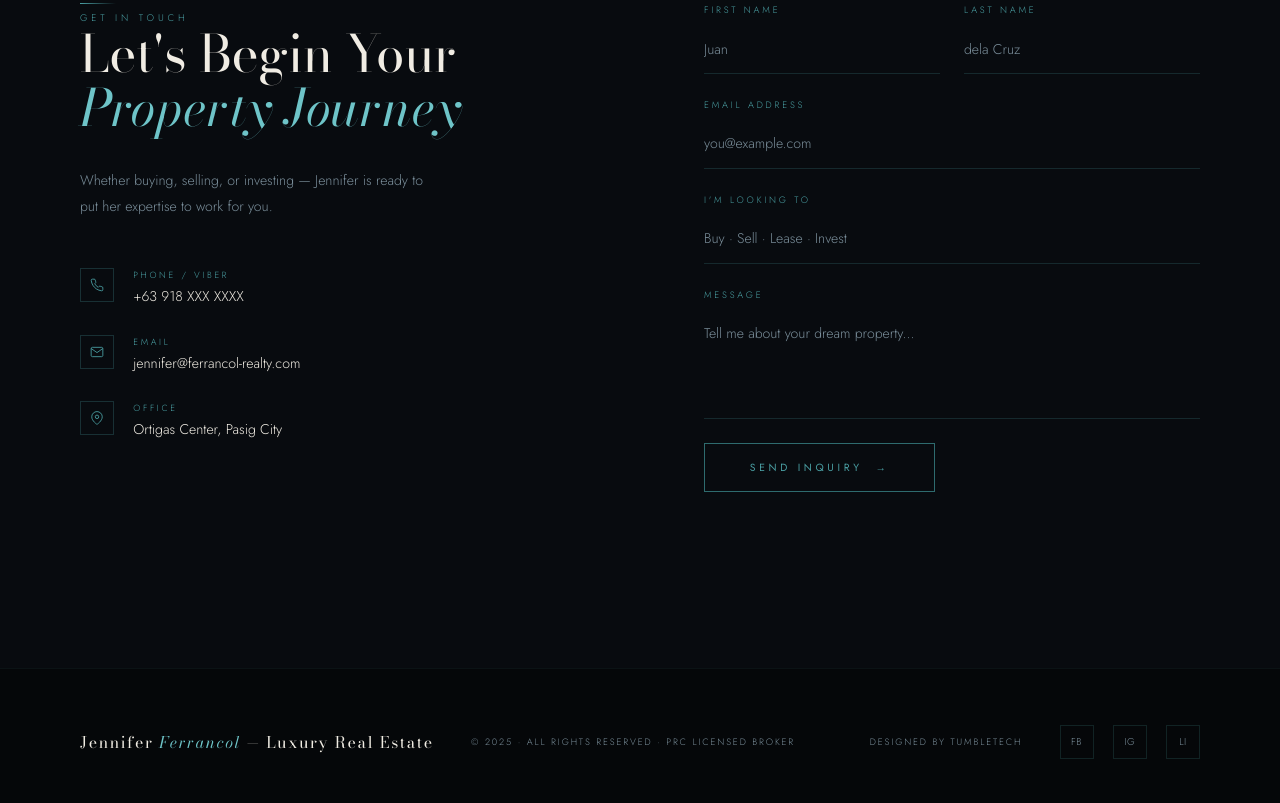
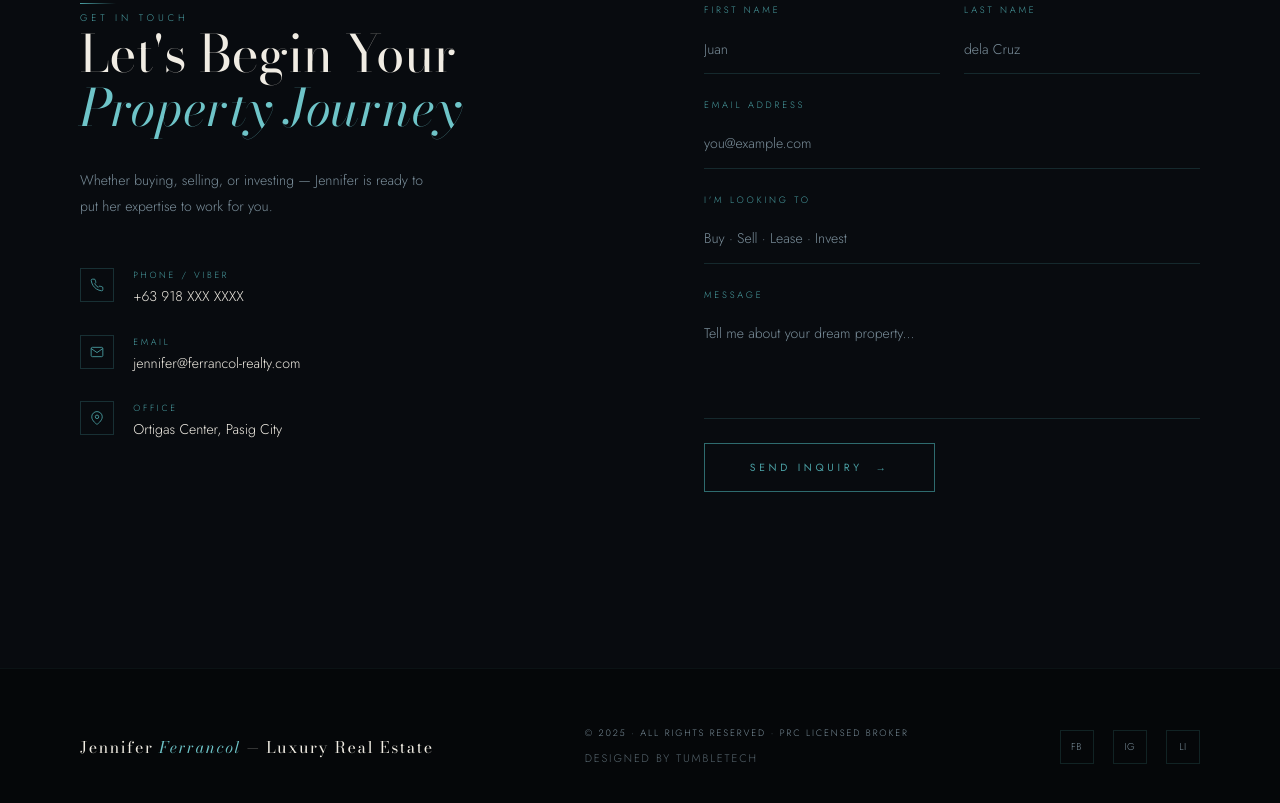
Before and after one commit to tumbletech/ferrancol-realty, a plain HTML site: page index.html in a window 1280 px wide. Shown: the part 4644-5447 px from the top of the page. Drawn offline with nearby package versions, Linux system fonts and the light colour scheme.

Commit message:
Update: Footer Credit design

```diff
--- a/index.html
+++ b/index.html
@@ -800,6 +800,18 @@
         .form-row { grid-template-columns: 1fr; }
         footer { flex-direction: column; gap: 1.5rem; text-align: center; }
       }
+
+      .footer-legal {
+        display: block;
+        line-height: 1.8;
+      }
+
+.footer-credit {
+    display: block;
+    margin-top: 8px;
+    font-size: 11px;
+    opacity: 0.7;
+}
       </style>
     </head>
   <body>
@@ -1182,8 +1194,10 @@
   <!-- FOOTER -->
   <footer>
     <div class="footer-brand">Jennifer <span>Ferrancol</span> — Luxury Real Estate</div>
-    <div class="footer-legal">© 2025 · All Rights Reserved · PRC Licensed Broker</div><br>
-    <div class="footer-legal">Designed by Tumbletech</div>
+    <div class="footer-legal">
+      © 2025 · All Rights Reserved · PRC Licensed Broker
+      <span class="footer-credit">Designed by Tumbletech</span>
+    </div>
     <div class="footer-social">
       <a href="#">FB</a>
       <a href="#">IG</a>
```
